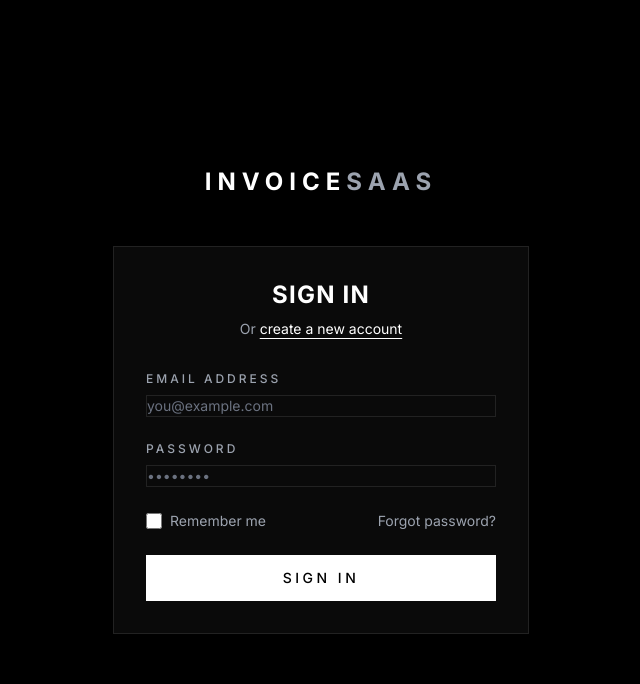
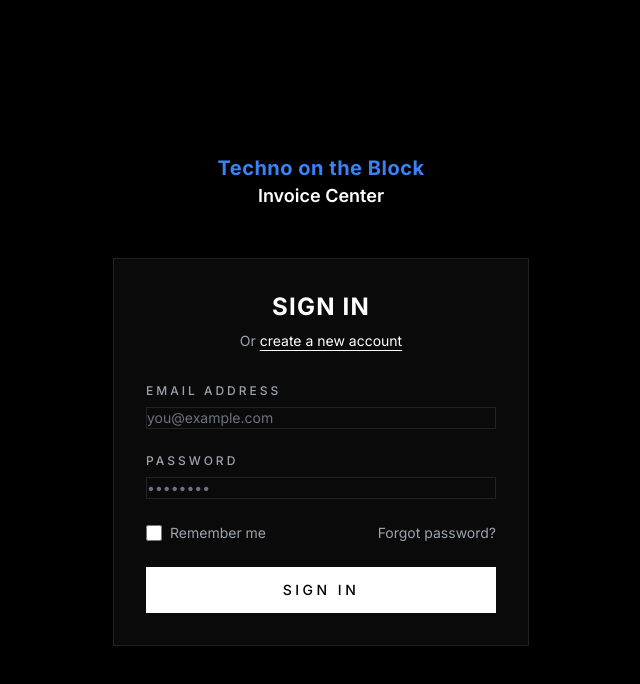
Before and after one commit to LucaLitt0810/Invoice-Techno-on-the-Block, a Next.js app: page /login in a window 1280 px wide. Shown: the top 684 px of the page, without its empty margins (319-959 px from the left). Built offline with nearby package versions, Linux system fonts and the light colour scheme; no server answers.

Commit message:
Update branding to Techno on the Block Invoice Center

```diff
--- a/app/(auth)/login/page.tsx
+++ b/app/(auth)/login/page.tsx
@@ -38,8 +38,9 @@ export default function LoginPage() {
   return (
     <div className="w-full max-w-md px-4">
       <div className="text-center mb-12">
-        <Link href="/" className="text-2xl font-bold tracking-widest uppercase">
-          Invoice<span className="text-gray-400">SaaS</span>
+        <Link href="/" className="block">
+          <div className="text-xl font-bold tracking-wide" style={{ color: '#3b82f6' }}>Techno on the Block</div>
+          <div className="text-lg font-semibold text-white">Invoice Center</div>
         </Link>
       </div>
 
--- a/app/(auth)/register/page.tsx
+++ b/app/(auth)/register/page.tsx
@@ -52,8 +52,9 @@ export default function RegisterPage() {
   return (
     <div className="w-full max-w-md px-4">
       <div className="text-center mb-12">
-        <Link href="/" className="text-2xl font-bold tracking-widest uppercase">
-          Invoice<span className="text-gray-400">SaaS</span>
+        <Link href="/" className="block">
+          <div className="text-xl font-bold tracking-wide" style={{ color: '#3b82f6' }}>Techno on the Block</div>
+          <div className="text-lg font-semibold text-white">Invoice Center</div>
         </Link>
       </div>
 
```
